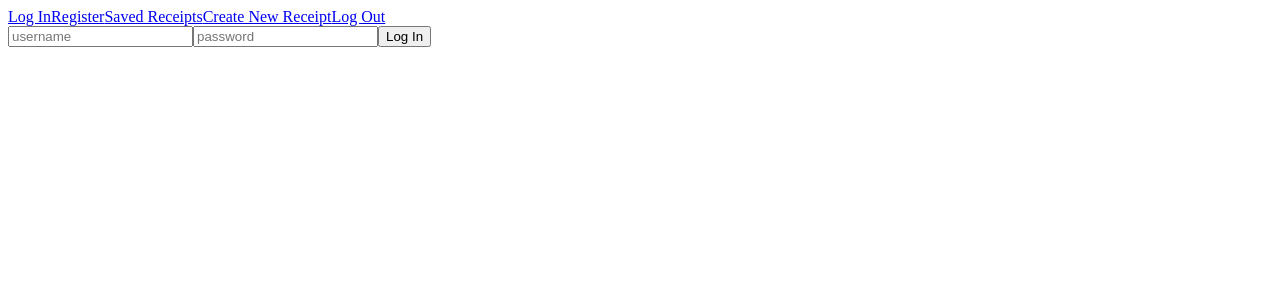
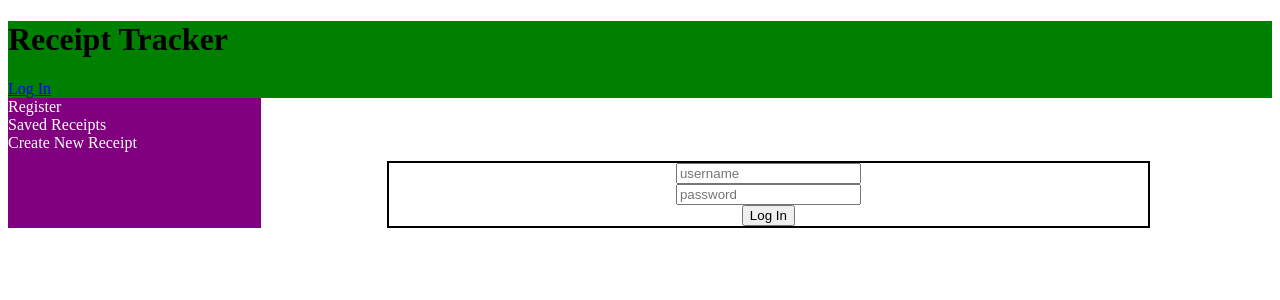
Before and after one commit to tsbarrett89/receipt-tracker, a React (Create React App) app: page /login in a window 1280 px wide. Shown: the top 300 px of the page. Built offline with nearby package versions, Linux system fonts and the light colour scheme.

Commit message:
added styled-components and styled header, navbar, receiptcards, and login

```diff
--- a/src/App.js
+++ b/src/App.js
@@ -1,15 +1,20 @@
 import React from 'react';
 import { Route } from 'react-router-dom'
 
+import Header from './components/Header'
 import Navigation from './components/Navigation'
 import FormikLogin from './components/Login'
 import FormikRegistration from './components/Registration'
 import FormikCreateNewReceipt from './components/CreateNewReceipt'
 import SavedReceipts from './components/SavedReceipts'
 
+import { BodyStyled } from './components/styling'
+
 function App() {
   return (
     <div>
+      <Header />
+      <BodyStyled>
         <Navigation />
 
         <Route exact path='/' component={FormikLogin} />
@@ -17,6 +22,7 @@ function App() {
         <Route path='/register' component={FormikRegistration} />
         <Route path='/saved-receipts' component={SavedReceipts} />
         <Route path='/create-receipt' component={FormikCreateNewReceipt} />
+      </BodyStyled>
     </div>
   );
 }
--- /dev/null
+++ b/src/components/Header.js
@@ -0,0 +1,16 @@
+import React from 'react'
+import { Link } from 'react-router-dom'
+
+import { HeaderStyled } from './styling'
+
+
+const Header = () => {
+    return(
+        <HeaderStyled>
+            <h1>Receipt Tracker</h1>
+            <Link to={'/login'}>Log In</Link>
+        </HeaderStyled>
+    )
+}
+
+export default Header
--- a/src/components/Login.js
+++ b/src/components/Login.js
@@ -3,9 +3,11 @@ import { Form, Field, withFormik } from 'formik';
 import * as Yup from 'yup';
 import axios from 'axios';
 
+import { LoginForm } from './styling'
+
 const Login = ({ username, password, touched, errors, handleSubmit }) => {
     return (
-        <Form onSubmit={handleSubmit}>
+        <LoginForm onSubmit={handleSubmit}>
             <Field
                 type='text'
                 name='username'
@@ -25,7 +27,7 @@ const Login = ({ username, password, touched, errors, handleSubmit }) => {
                 <p className="error">{errors.username}</p>
             )}
             <button type="submit">Log In</button>
-        </Form>
+        </LoginForm>
     )
 }
 
--- a/src/components/Navigation.js
+++ b/src/components/Navigation.js
@@ -1,15 +1,17 @@
 import React from 'react'
 import { NavLink } from 'react-router-dom'
 
+import { NavStyled, NavLinkStyled } from './styling'
+
 const Navigation = () => {
     return (
-        <div>
-            <NavLink to="/login">Log In</NavLink>
-            <NavLink to="/register">Register</NavLink>
-            <NavLink to="/saved-receipts">Saved Receipts</NavLink>
-            <NavLink to="/create-receipt">Create New Receipt</NavLink>
-            <NavLink to="/login">Log Out</NavLink>
-        </div>
+        <NavStyled>
+            {/* <NavLink to="/login">Log In</NavLink> */}
+            <NavLinkStyled to="/register">Register</NavLinkStyled>
+            <NavLinkStyled to="/saved-receipts">Saved Receipts</NavLinkStyled>
+            <NavLinkStyled to="/create-receipt">Create New Receipt</NavLinkStyled>
+            {/* <NavLink to="/login">Log Out</NavLink> */}
+        </NavStyled>
     )
 }
 
--- a/src/components/Receipt.js
+++ b/src/components/Receipt.js
@@ -2,6 +2,8 @@ import React, { useState } from 'react'
 import axios from 'axios'
 
 import { axiosWithAuth } from '../utils/axiosWithAuth'
+
+import { ReceiptCard } from './styling'
 
 const Receipt = props => {
     const [editing, setEditing] = useState(false)
@@ -58,7 +60,7 @@ const Receipt = props => {
     }
 
     return (
-        <div>
+        <ReceiptCard>
             <p>Date of Purchase: {props.receipt.date}</p>
             <p>Amount: {props.receipt.amount}</p>
             <p>Category: {props.receipt.category}</p>
@@ -132,7 +134,7 @@ const Receipt = props => {
                 </form>
             )}
 
-        </div>
+        </ReceiptCard>
     )
 }
 
--- /dev/null
+++ b/src/components/styling.js
@@ -0,0 +1,41 @@
+import styled from 'styled-components'
+import { Form, Field } from 'formik'
+import { NavLink } from 'react-router-dom'
+
+export const HeaderStyled = styled.div `
+    background-color: green;
+`
+
+export const BodyStyled = styled.div `
+    display: flex;
+`
+
+export const NavStyled = styled.nav `
+    display: flex;
+    flex-direction: column;
+    background-color: purple;
+    width: 20%;
+`
+
+export const NavLinkStyled = styled(NavLink) `
+    text-decoration: none;
+    color: white
+`
+
+export const LoginForm = styled(Form) `
+    width: 60%;
+    display: flex;
+    flex-direction: column;
+    align-items: center;
+    border: 2px solid black;
+    margin: 5% auto auto 10%;
+`
+
+export const ReceiptCard = styled.div `
+    width: 40%;
+    background-color: blue;
+
+    img {
+        width: 80%;
+    }
+`
```
Lines whose indentation alone changed are shown as unchanged.
